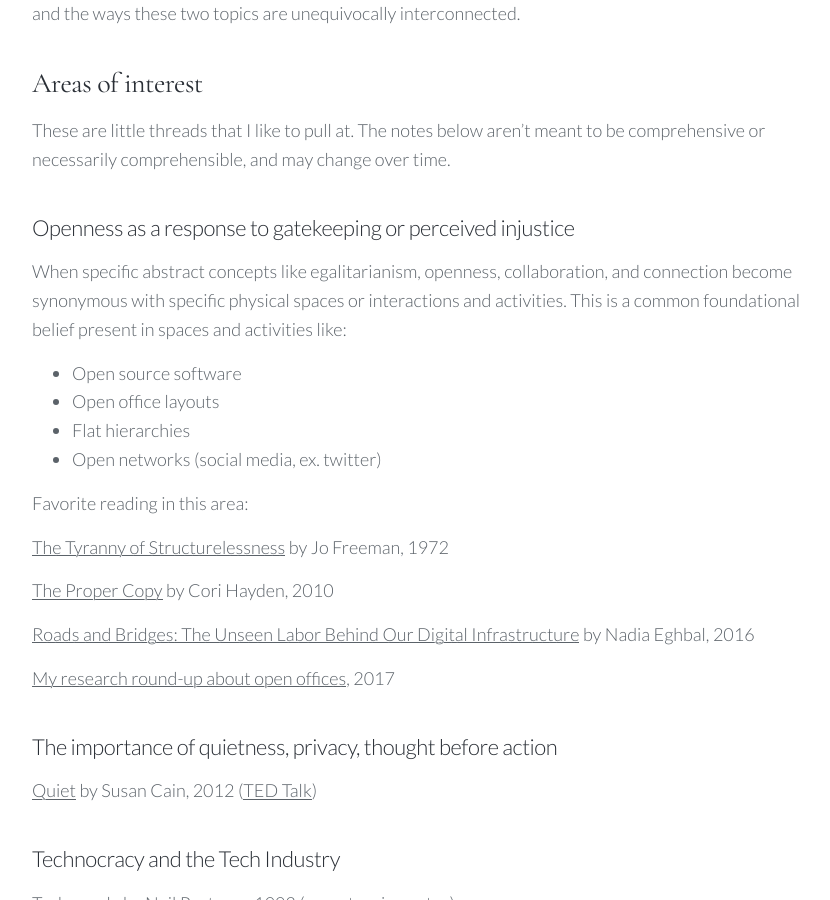
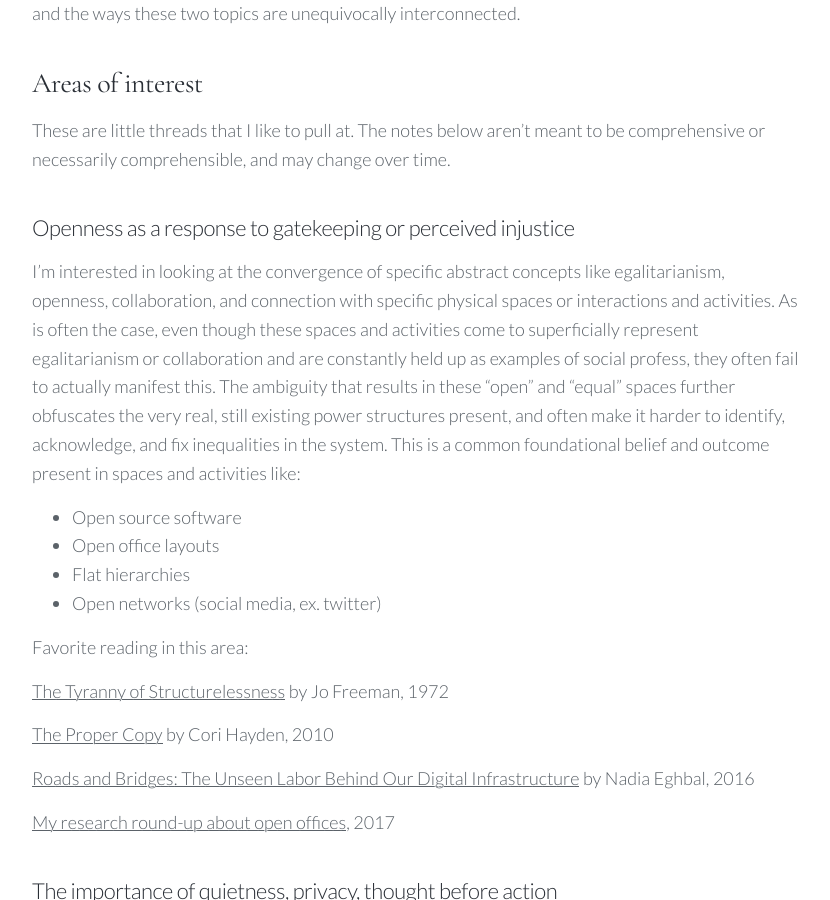
Before and after one commit to venetucci/personal-website, a Jekyll site: the page built from _pages/about.md, in a window 1280 px wide and 900 px high, scrolled down 834 px. Shown: the whole window, without its empty margins (224-1054 px from the left). Built offline with Jekyll 4.4.1, drawn with Linux system fonts in a browser that asks for light colours; nearby versions of some CDN libraries.

Commit message:
Update from Forestry.io Michelle Venetucci Harvey updated _pages/about.md

```diff
--- a/_pages/about.md
+++ b/_pages/about.md
@@ -17,7 +17,7 @@ These are little threads that I like to pull at. The notes below aren't meant to
 
 ### Openness as a response to gatekeeping or perceived injustice
 
-When specific abstract concepts like egalitarianism, openness, collaboration, and connection become synonymous with specific physical spaces or interactions and activities. This is a common foundational belief present in spaces and activities like:
+I'm interested in looking at the convergence of specific abstract concepts like egalitarianism, openness, collaboration, and connection with specific physical spaces or interactions and activities. As is often the case, even though these spaces and activities come to superficially represent egalitarianism or collaboration and are constantly held up as examples of social profess, they often fail to actually manifest this. The ambiguity that results in these "open" and "equal" spaces further obfuscates the very real, still existing power structures present, and often make it harder to identify, acknowledge, and fix inequalities in the system. This is a common foundational belief and outcome present in spaces and activities like:
 
 * Open source software
 * Open office layouts
```
